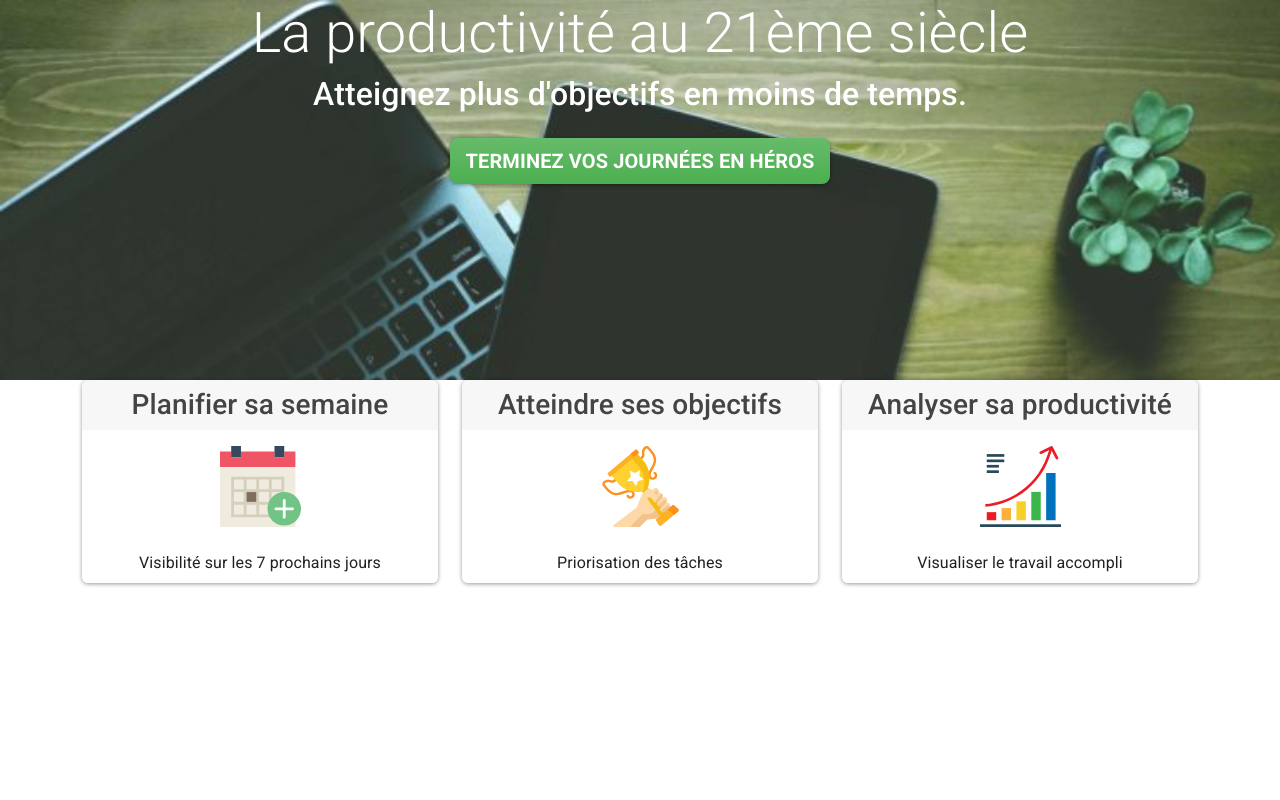
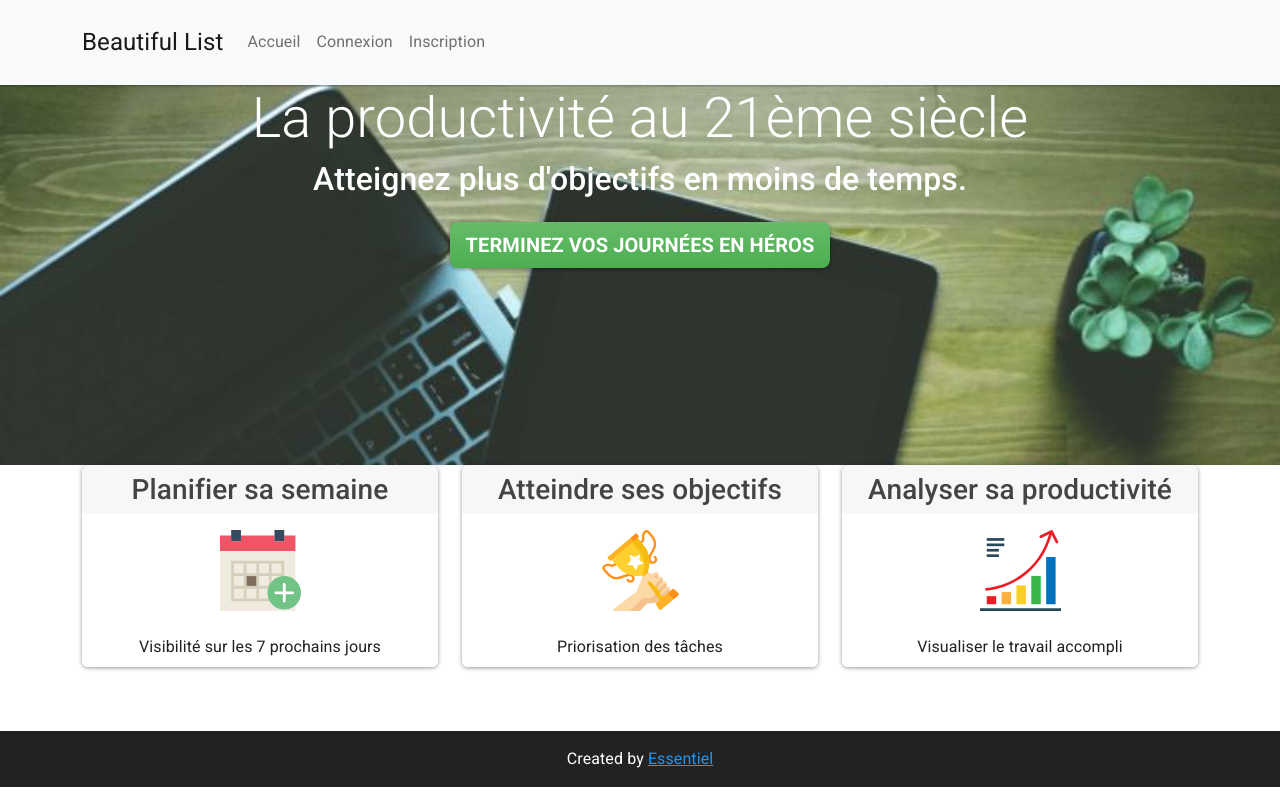
Before and after one commit to Franck-Descombes/TimeWise, an Angular app: page /home in a window 1280 px wide. Built offline with nearby package versions, Linux system fonts and the light colour scheme.

Commit message:
add footer component

```diff
--- a/src/app/app.component.html
+++ b/src/app/app.component.html
@@ -1,2 +1,4 @@
  <!-- le template des composants de page est injecté dans cette balise. Nous devons donc la conserver au niveau de notre template racine. -->
+ <al-navbar></al-navbar>
 <router-outlet></router-outlet>
+<al-footer></al-footer>
--- /dev/null
+++ b/src/app/core/components/footer/footer.component.html
@@ -0,0 +1,6 @@
+<footer class="footer font-small bg-dark text-white mt-5">
+    <div class="footer-copyright text-center py-3">
+        Created by
+        <a href="https://essentiel.cosmos" target="_blank">Essentiel</a>
+    </div>
+</footer>
--- /dev/null
+++ b/src/app/core/components/navbar/navbar.component.html
@@ -0,0 +1,20 @@
+<nav class="navbar navbar-expand navbar-light bg-light">
+    <div class="container">
+     <a class="navbar-brand">Beautiful List</a>
+     <div class="collapse navbar-collapse">
+      <ul class="navbar-nav mr-auto">
+       <li class="nav-item">
+        <a class="nav-link">Accueil</a>
+       </li>
+      </ul>
+      <ul class="navbar-nav ml-auto">
+       <li class="nav-item">
+        <a class="nav-link">Connexion</a>
+       </li>
+       <li class="nav-item">
+        <a class="nav-link">Inscription</a>
+       </li>
+      </ul>
+     </div>
+    </div>
+   </nav>
```
Also changed, not shown: src/app/core/components/footer/footer.component.ts (added, +10 -0 lines), src/app/core/components/navbar/navbar.component.ts (added, +10 -0 lines), src/app/core/core.module.ts (+11 -2 lines), src/app/core/components/footer/footer.component.scss (added), src/app/core/components/navbar/navbar.component.scss (added).
